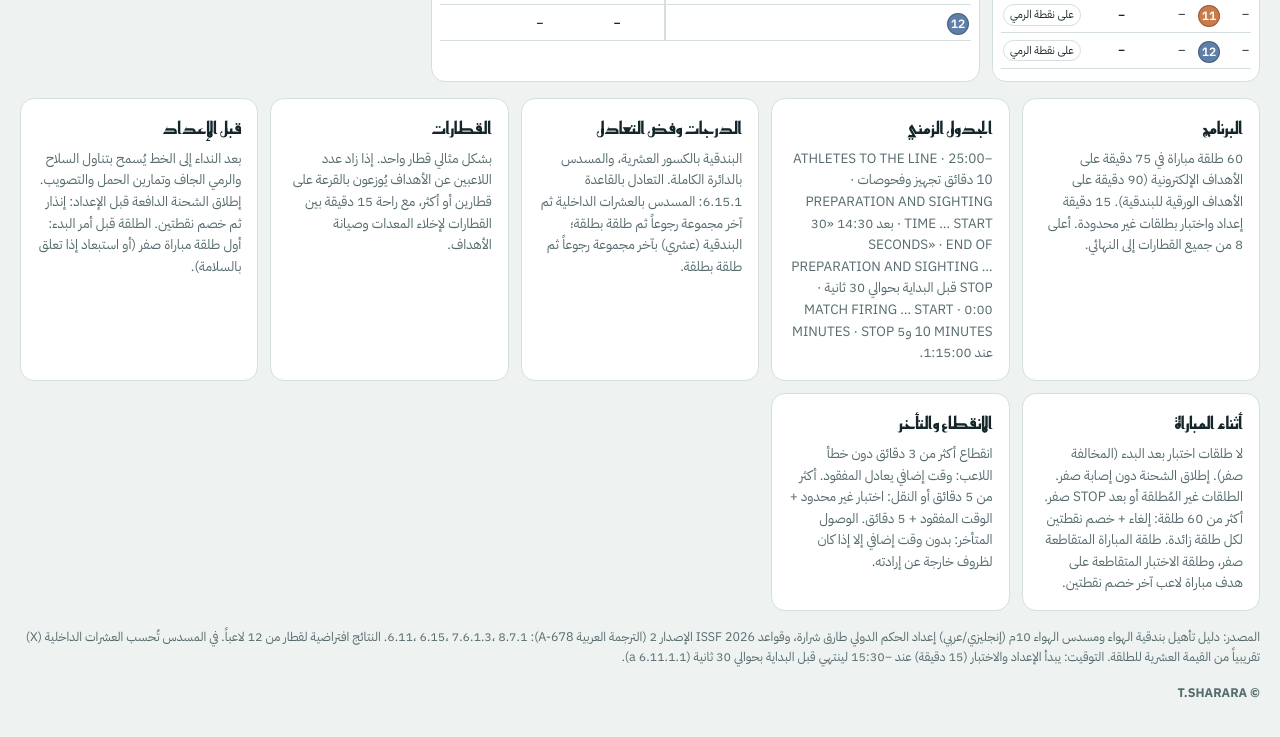
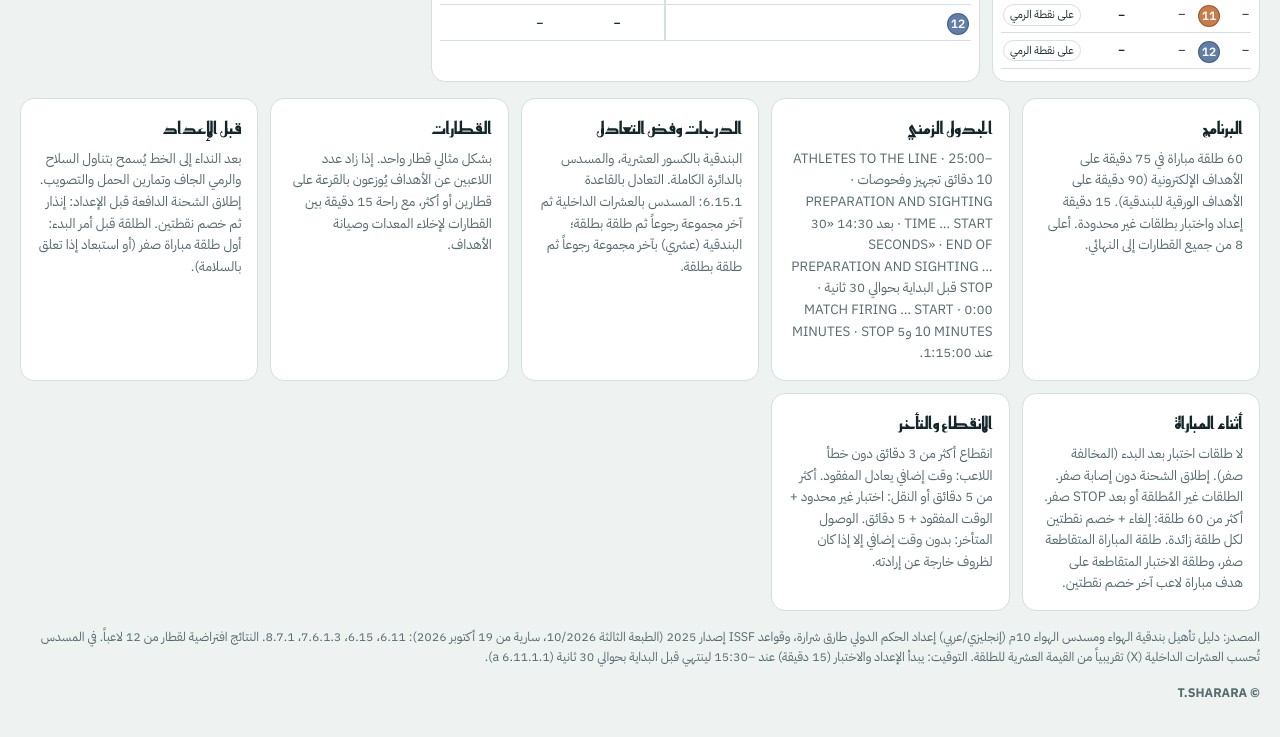
Before and after one commit to TarekSharara/10M-Q, a plain HTML site: page index.html in a window 1280 px wide. Shown: the part 1173-1910 px from the top of the page. Drawn offline with Linux system fonts and the light colour scheme.

Commit message:
Add files via upload

```diff
--- a/index.html
+++ b/index.html
@@ -425,7 +425,7 @@ ar:{eyebrow:"التأهيل الفردي · 60 طلقة في 75 دقيقة · أ
  gateQ:"قبل أن تكمل: ما الذي يحدث بعد ذلك؟",right:"صحيح.",wrong:"ليس هذا. الصحيح:",go:"تابع",
  scenNote:{none:"نتائج عشوائية بدون تعادل على المركز الثامن.",tie:"في هذا السيناريو تعادل على المركز الثامن يُفض بالقاعدة 6.15.",irr:"حالات في هذا القطار: "},
  caseTag:"اختبر قرارك",caseNo:"الحالة",cprev:"→ السابقة",cnext:"التالية ←",crestart:"ابدأ من جديد",clisten:"🔊 اسمع الحالة",cscore:"إجاباتك الصحيحة:",notq:"ليست الإجابة الصحيحة.",
- src:"المصدر: دليل تأهيل بندقية الهواء ومسدس الهواء 10م (إنجليزي/عربي) إعداد الحكم الدولي طارق شرارة، وقواعد ISSF 2026 الإصدار 2 (الترجمة العربية A-678): 6.11، 6.15، 7.6.1.3، 8.7.1. النتائج افتراضية لقطار من 12 لاعباً. في المسدس تُحسب العشرات الداخلية (X) تقريبياً من القيمة العشرية للطلقة. التوقيت: يبدأ الإعداد والاختبار (15 دقيقة) عند −15:30 لينتهي قبل البداية بحوالي 30 ثانية (6.11.1.1 a)."},
+ src:"المصدر: دليل تأهيل بندقية الهواء ومسدس الهواء 10م (إنجليزي/عربي) إعداد الحكم الدولي طارق شرارة، وقواعد ISSF إصدار 2025 (الطبعة الثالثة 10/2026، سارية من 19 أكتوبر 2026): 6.11، 6.15، 7.6.1.3، 8.7.1. النتائج افتراضية لقطار من 12 لاعباً. في المسدس تُحسب العشرات الداخلية (X) تقريبياً من القيمة العشرية للطلقة. التوقيت: يبدأ الإعداد والاختبار (15 دقيقة) عند −15:30 لينتهي قبل البداية بحوالي 30 ثانية (6.11.1.1 a)."},
 en:{eyebrow:"Individual Qualification · 60 shots in 75 minutes · top 8 to the Final",h1:{r:"10m Air Rifle Qualification Simulator",p:"10m Air Pistol Qualification Simulator"},ev:["Air Rifle","Air Pistol"],
  lead:"Follow a qualification relay step by step: call to the line, preparation and sighting, the start of match firing, 60 shots each athlete fires at their own pace, the time calls, then the ranking, tie-breaking and the top eight to the Final. Men, Women, Junior Men and Junior Women.",
  snd1:"🔊 Sound: on",snd0:"🔇 Sound: off",fs:"⛶ Full screen",fsx:"⛶ Exit full screen",anncap:"Note",
@@ -447,7 +447,7 @@ en:{eyebrow:"Individual Qualification · 60 shots in 75 minutes · top 8 to the
  gateQ:"Before you continue: what happens next?",right:"Correct.",wrong:"Not this one. Correct answer:",go:"Continue",
  scenNote:{none:"Random results with no tie for 8th place.",tie:"This scenario has a tie for 8th place broken by Rule 6.15.",irr:"Cases in this relay: "},
  caseTag:"Test your call",caseNo:"Case",cprev:"← Previous",cnext:"Next →",crestart:"Start again",clisten:"🔊 Read the case",cscore:"Correct answers:",notq:"Not quite.",
- src:"Source: 10m Air Rifle & Air Pistol Qualification Manual (English/Arabic) by International Judge Tarek Sharara, and ISSF Rules 2026 Edition 2 (Arabic translation A-678): 6.11, 6.15, 7.6.1.3, 8.7.1. Results are hypothetical for a 12-athlete relay. In pistol, inner tens (X) are approximated from the decimal value of the shot. Timing: the 15-minute Preparation and Sighting Time starts at −15:30 so that it ends about 30 seconds before the start (6.11.1.1 a)."}
+ src:"Source: 10m Air Rifle & Air Pistol Qualification Manual (English/Arabic) by International Judge Tarek Sharara, and ISSF Rule Book Edition 2025 (Third Print 10/2026, effective 19 October 2026): 6.11, 6.15, 7.6.1.3, 8.7.1. Results are hypothetical for a 12-athlete relay. In pistol, inner tens (X) are approximated from the decimal value of the shot. Timing: the 15-minute Preparation and Sighting Time starts at −15:30 so that it ends about 30 seconds before the start (6.11.1.1 a)."}
 };
 const t=()=>T[lang];
 
--- a/sw.js
+++ b/sw.js
@@ -1,6 +1,6 @@
 /* 10m Qual – offline service worker. Change VERSION after every update of index.html */
 const PREFIX = "q10-qual-";
-const VERSION = PREFIX + "v1";
+const VERSION = PREFIX + "v2";
 const CORE = ["./", "./index.html", "./manifest.webmanifest", "./q10-icon-180.png", "./q10-icon-192.png", "./q10-icon-512.png"];
 
 self.addEventListener("install", e => {
```
